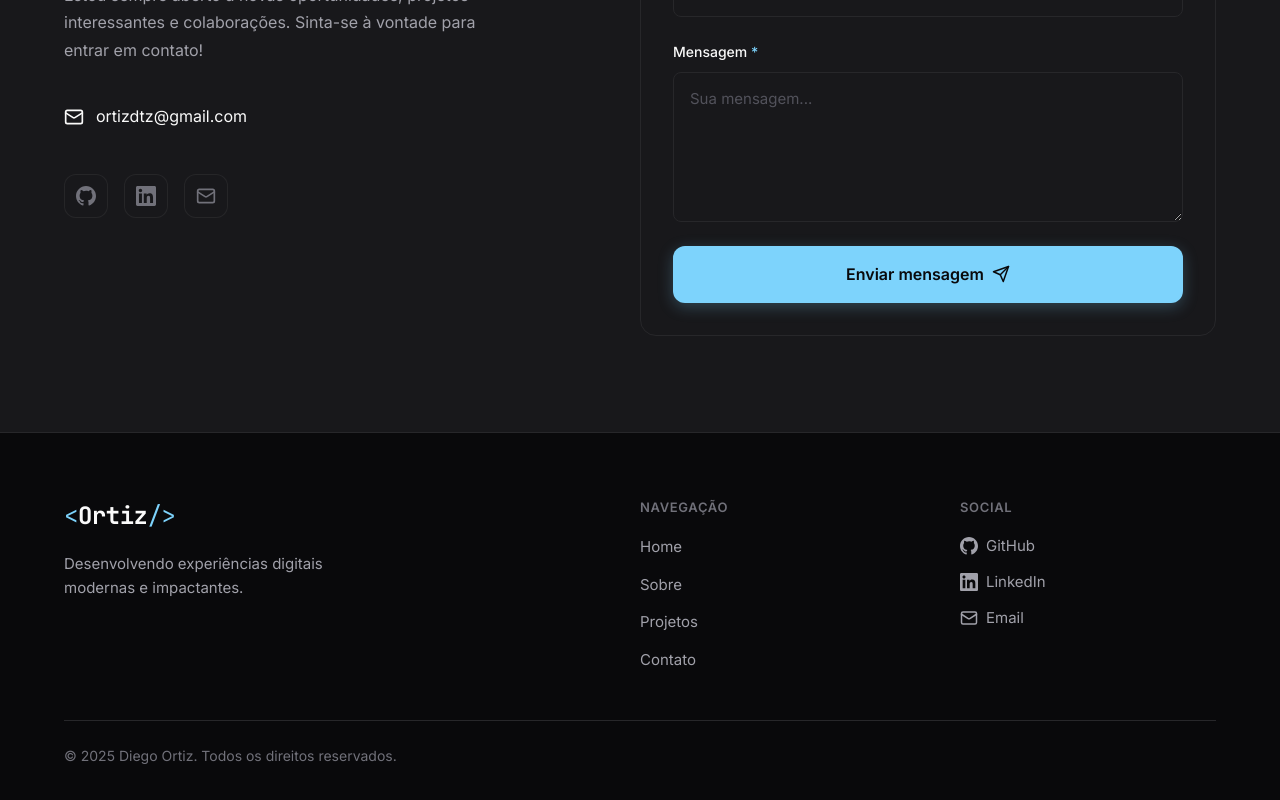
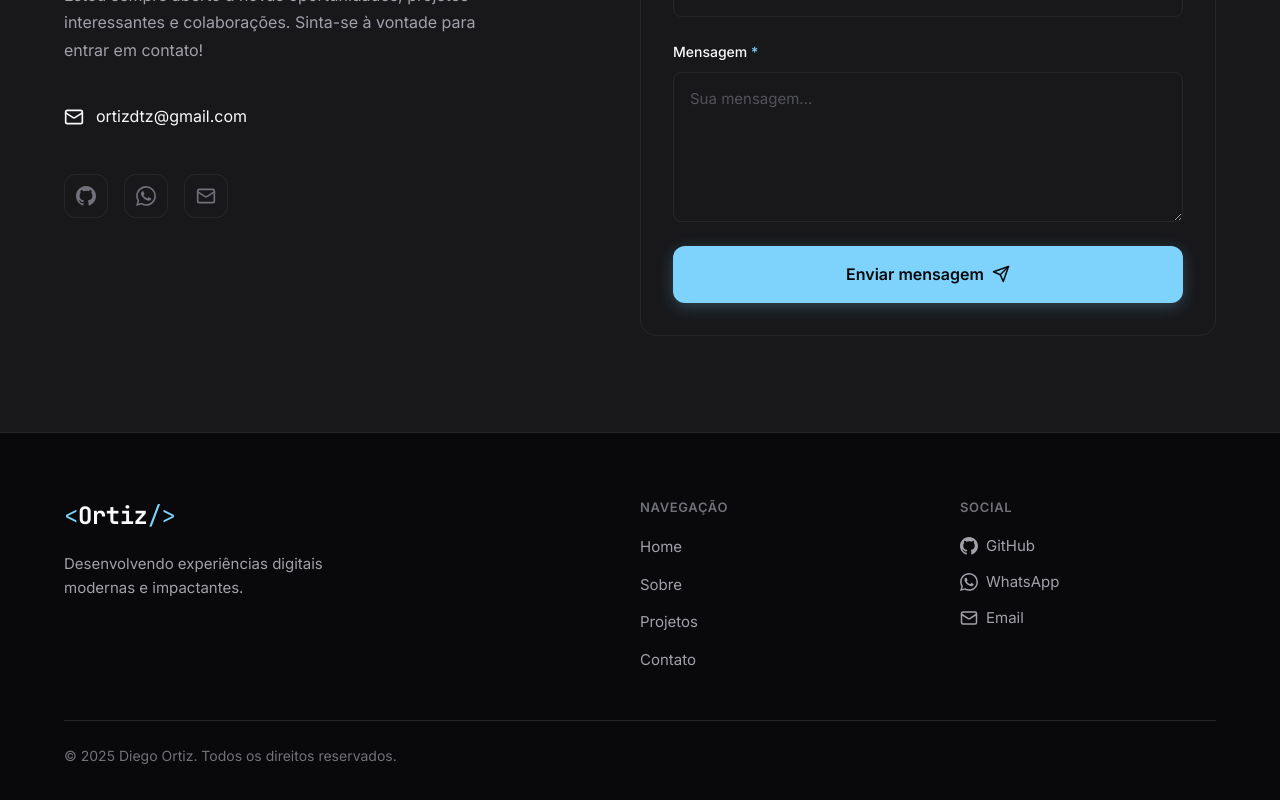
Before and after one commit to diegortiz-dev/portifolio-diego, a Next.js app: page / in a window 1280 px wide. Shown: the part 3737-4537 px from the top of the page. Built offline with nearby package versions, Linux system fonts and the light colour scheme.

Commit message:
feat: replace LinkedIn icon with WhatsApp icon and update related links in footer and contact components

```diff
--- a/src/components/Contact/index.tsx
+++ b/src/components/Contact/index.tsx
@@ -3,7 +3,7 @@
 import { useState, FormEvent } from "react"
 import { useIntersectionObserver } from "@/hooks"
 import { SOCIAL_LINKS, SITE_CONFIG } from "@/constants"
-import { GithubIcon, LinkedInIcon, EmailIcon, SendIcon } from "@/components/Icons"
+import { GithubIcon, WhatsAppIcon, EmailIcon, SendIcon } from "@/components/Icons"
 import styles from "./Contact.module.css"
 
 interface FormData {
@@ -94,8 +94,8 @@
     switch (iconName) {
       case "github":
         return <GithubIcon size={20} />
-      case "linkedin":
-        return <LinkedInIcon size={20} />
+      case "whatsapp":
+        return <WhatsAppIcon size={20} />
       case "email":
         return <EmailIcon size={20} />
       default:
--- a/src/components/Footer/index.tsx
+++ b/src/components/Footer/index.tsx
@@ -1,6 +1,6 @@
 import Link from "next/link"
 import { SITE_CONFIG, NAV_LINKS, SOCIAL_LINKS } from "@/constants"
-import { GithubIcon, LinkedInIcon, EmailIcon } from "@/components/Icons"
+import { GithubIcon, WhatsAppIcon, EmailIcon } from "@/components/Icons"
 import styles from "./Footer.module.css"
 
 export default function Footer() {
@@ -10,8 +10,8 @@
     switch (iconName) {
       case "github":
         return <GithubIcon size={18} />
-      case "linkedin":
-        return <LinkedInIcon size={18} />
+      case "whatsapp":
+        return <WhatsAppIcon size={18} />
       case "email":
         return <EmailIcon size={18} />
       default:
--- a/src/components/Icons/index.tsx
+++ b/src/components/Icons/index.tsx
@@ -18,7 +18,7 @@
   </svg>
 )
 
-export const LinkedInIcon: React.FC<IconProps> = ({ className, size = 24 }) => (
+export const WhatsAppIcon: React.FC<IconProps> = ({ className, size = 24 }) => (
   <svg
     viewBox="0 0 24 24"
     fill="currentColor"
@@ -27,7 +27,7 @@
     className={className}
     aria-hidden="true"
   >
-    <path d="M20.447 20.452h-3.554v-5.569c0-1.328-.027-3.037-1.852-3.037-1.853 0-2.136 1.445-2.136 2.939v5.667H9.351V9h3.414v1.561h.046c.477-.9 1.637-1.85 3.37-1.85 3.601 0 4.267 2.37 4.267 5.455v6.286zM5.337 7.433c-1.144 0-2.063-.926-2.063-2.065 0-1.138.92-2.063 2.063-2.063 1.14 0 2.064.925 2.064 2.063 0 1.139-.925 2.065-2.064 2.065zm1.782 13.019H3.555V9h3.564v11.452zM22.225 0H1.771C.792 0 0 .774 0 1.729v20.542C0 23.227.792 24 1.771 24h20.451C23.2 24 24 23.227 24 22.271V1.729C24 .774 23.2 0 22.222 0h.003z" />
+    <path d="M17.472 14.382c-.297-.149-1.758-.867-2.03-.967-.273-.099-.471-.148-.67.15-.197.297-.767.966-.94 1.164-.173.199-.347.223-.644.075-.297-.15-1.255-.463-2.39-1.475-.883-.788-1.48-1.761-1.653-2.059-.173-.297-.018-.458.13-.606.134-.133.298-.347.446-.52.149-.174.198-.298.298-.497.099-.198.05-.371-.025-.52-.075-.149-.669-1.612-.916-2.207-.242-.579-.487-.5-.669-.51-.173-.008-.371-.01-.57-.01-.198 0-.52.074-.792.372-.272.297-1.04 1.016-1.04 2.479 0 1.462 1.065 2.875 1.213 3.074.149.198 2.096 3.2 5.077 4.487.709.306 1.262.489 1.694.625.712.227 1.36.195 1.871.118.571-.085 1.758-.719 2.006-1.413.248-.694.248-1.289.173-1.413-.074-.124-.272-.198-.57-.347m-5.421 7.403h-.004a9.87 9.87 0 01-5.031-1.378l-.361-.214-3.741.982.998-3.648-.235-.374a9.86 9.86 0 01-1.51-5.26c.001-5.45 4.436-9.884 9.888-9.884 2.64 0 5.122 1.03 6.988 2.898a9.825 9.825 0 012.893 6.994c-.003 5.45-4.437 9.884-9.885 9.884m8.413-18.297A11.815 11.815 0 0012.05 0C5.495 0 .16 5.335.157 11.892c0 2.096.547 4.142 1.588 5.945L.057 24l6.305-1.654a11.882 11.882 0 005.683 1.448h.005c6.554 0 11.89-5.335 11.893-11.893a11.821 11.821 0 00-3.48-8.413z" />
   </svg>
 )
 
--- a/src/constants/index.ts
+++ b/src/constants/index.ts
@@ -5,7 +5,7 @@
   role: "Desenvolvedor Full Stack",
   email: "ortizdtz@gmail.com",
   github: "https://github.com/diegortiz-dev",
-  linkedin: "https://linkedin.com/in/diegortiz-dev",
+  whatsapp: "https://wa.me/5535910188806",
   title: "Diego Ortiz | Desenvolvedor Full Stack",
   description:
     "Portfolio de Diego Ortiz - Desenvolvedor especializado em criar experiências digitais modernas e impactantes com React, Next.js e TypeScript.",
@@ -25,9 +25,9 @@
     icon: "github",
   },
   {
-    name: "LinkedIn",
-    href: "https://linkedin.com/in/diegortiz-dev",
-    icon: "linkedin",
+    name: "WhatsApp",
+    href: "https://wa.me/5535910188806",
+    icon: "whatsapp",
   },
   {
     name: "Email",
```
